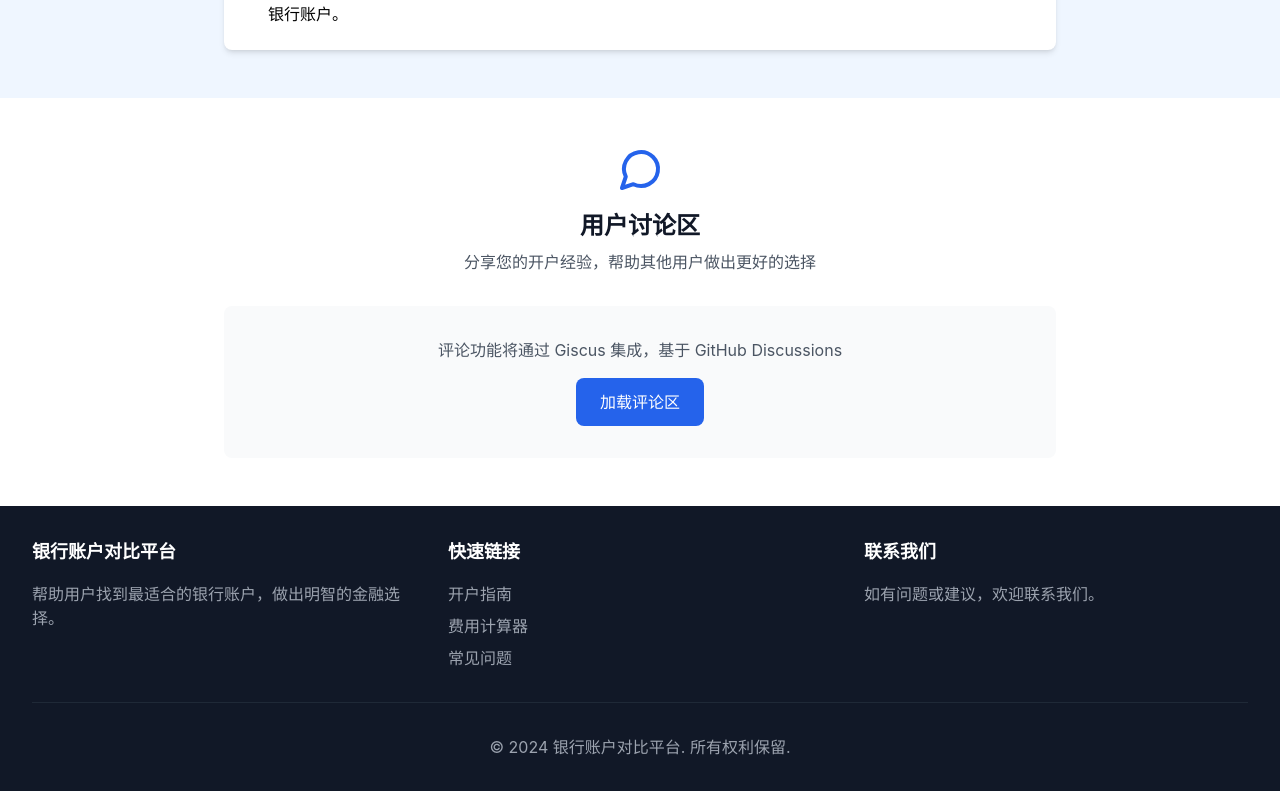
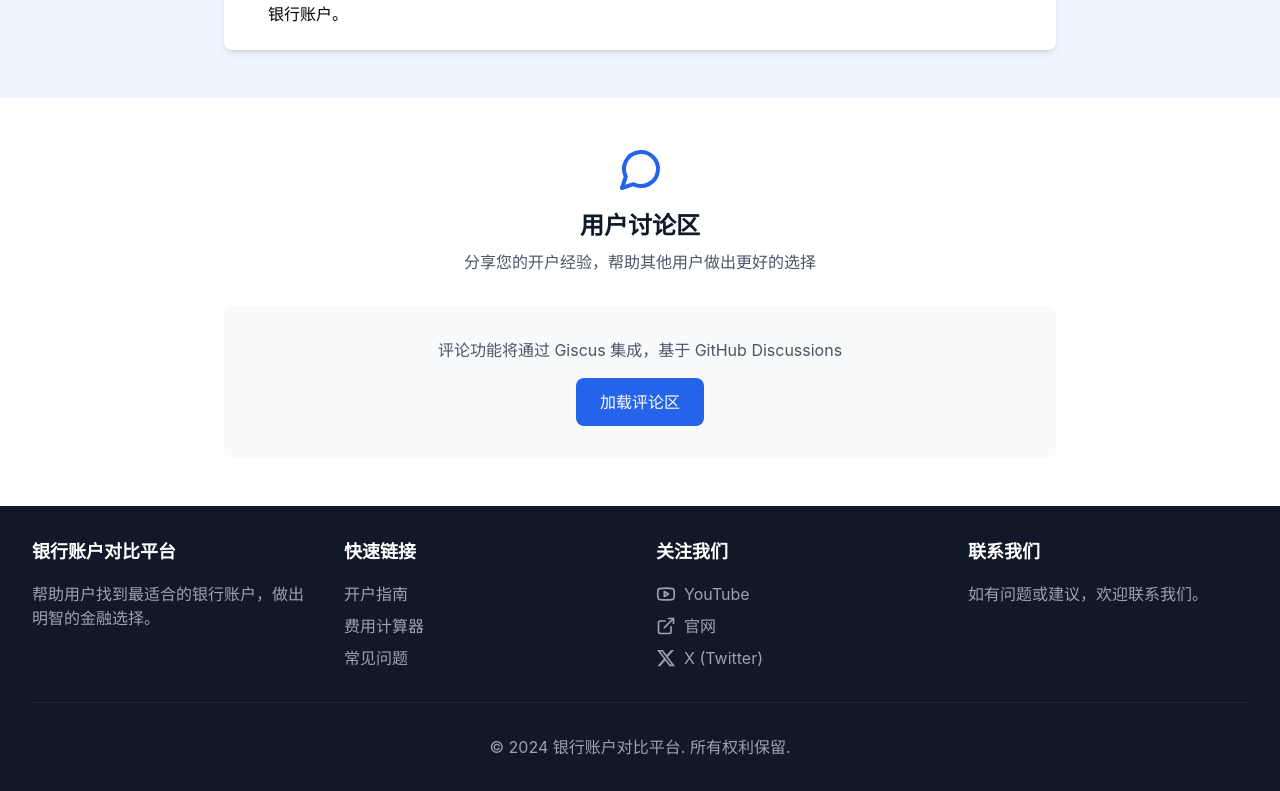
Before and after one commit to ailaosji/bank-account, a React (Create React App) app: page / in a window 1280 px wide. Shown: the part 2346-3137 px from the top of the page. Built offline with nearby package versions, Linux system fonts and the light colour scheme; the HTML template or start-up script is replaced by a standard one.

Commit message:
Update App.js

```diff
--- a/src/App.js
+++ b/src/App.js
@@ -1,5 +1,5 @@
 import React, { useState, useMemo } from 'react';
-import { Search, Filter, Star, ChevronDown, ChevronUp, MessageCircle, Users, Globe, CreditCard, DollarSign, AlertCircle } from 'lucide-react';
+import { Search, Filter, Star, ChevronDown, ChevronUp, MessageCircle, Users, Globe, CreditCard, DollarSign, AlertCircle, Youtube, ExternalLink } from 'lucide-react';
 
 const BankComparisonWebsite = () => {
   const [searchQuery, setSearchQuery] = useState('');
@@ -105,7 +105,7 @@ const BankComparisonWebsite = () => {
     }
   ];
 
-  // Fixed: Added banksData to dependency array
+  // 修复：添加 banksData 作为依赖项
   const filteredBanks = useMemo(() => {
     return banksData.filter(bank => {
       const matchesSearch = bank.name.toLowerCase().includes(searchQuery.toLowerCase()) ||
@@ -128,7 +128,7 @@ const BankComparisonWebsite = () => {
 
       return matchesSearch && matchesThreshold && matchesFee && matchesDowngrade && matchesCountries;
     });
-  }, [searchQuery, selectedFilters, banksData]); // Fixed: Added banksData dependency
+  }, [searchQuery, selectedFilters]); // 移除 banksData 依赖项，因为它是静态的
 
   const renderStars = (rating) => {
     const fullStars = Math.floor(rating);
@@ -149,7 +149,6 @@ const BankComparisonWebsite = () => {
     );
   };
 
-  // Fixed: Replace invalid anchor tags with buttons
   const handleNavClick = (section) => {
     console.log(`Navigate to ${section}`);
     // Add your navigation logic here
@@ -166,7 +165,6 @@ const BankComparisonWebsite = () => {
               <h1 className="text-2xl font-bold text-gray-900">银行账户对比平台</h1>
             </div>
             <nav className="flex space-x-6">
-              {/* Fixed: Replace invalid anchor tags with buttons */}
               <button onClick={() => handleNavClick('home')} className="text-gray-600 hover:text-gray-900 bg-transparent border-none cursor-pointer">首页</button>
               <button onClick={() => handleNavClick('compare')} className="text-gray-600 hover:text-gray-900 bg-transparent border-none cursor-pointer">对比工具</button>
               <button onClick={() => handleNavClick('guide')} className="text-gray-600 hover:text-gray-900 bg-transparent border-none cursor-pointer">开户指南</button>
@@ -450,7 +448,7 @@ const BankComparisonWebsite = () => {
       {/* Footer */}
       <footer className="bg-gray-900 text-white py-8">
         <div className="max-w-7xl mx-auto px-4 sm:px-6 lg:px-8">
-          <div className="grid grid-cols-1 md:grid-cols-3 gap-8">
+          <div className="grid grid-cols-1 md:grid-cols-4 gap-8">
             <div>
               <h4 className="text-lg font-semibold mb-4">银行账户对比平台</h4>
               <p className="text-gray-400">帮助用户找到最适合的银行账户，做出明智的金融选择。</p>
@@ -458,11 +456,29 @@ const BankComparisonWebsite = () => {
             <div>
               <h4 className="text-lg font-semibold mb-4">快速链接</h4>
               <ul className="space-y-2 text-gray-400">
-                {/* Fixed: Replace invalid anchor tags with buttons */}
                 <li><button onClick={() => handleNavClick('guide')} className="hover:text-white bg-transparent border-none cursor-pointer text-left p-0">开户指南</button></li>
                 <li><button onClick={() => handleNavClick('calculator')} className="hover:text-white bg-transparent border-none cursor-pointer text-left p-0">费用计算器</button></li>
                 <li><button onClick={() => handleNavClick('faq')} className="hover:text-white bg-transparent border-none cursor-pointer text-left p-0">常见问题</button></li>
               </ul>
+            </div>
+            <div>
+              <h4 className="text-lg font-semibold mb-4">关注我们</h4>
+              <div className="space-y-2">
+                <a href="https://www.youtube.com/@laosji" target="_blank" rel="noopener noreferrer" className="flex items-center text-gray-400 hover:text-white transition-colors">
+                  <Youtube className="w-5 h-5 mr-2" />
+                  YouTube
+                </a>
+                <a href="https://laosji.net/" target="_blank" rel="noopener noreferrer" className="flex items-center text-gray-400 hover:text-white transition-colors">
+                  <ExternalLink className="w-5 h-5 mr-2" />
+                  官网
+                </a>
+                <a href="https://x.com/laosji_fuli" target="_blank" rel="noopener noreferrer" className="flex items-center text-gray-400 hover:text-white transition-colors">
+                  <svg className="w-5 h-5 mr-2" viewBox="0 0 24 24" fill="currentColor">
+                    <path d="M18.244 2.25h3.308l-7.227 8.26 8.502 11.24H16.17l-5.214-6.817L4.99 21.75H1.68l7.73-8.835L1.254 2.25H8.08l4.713 6.231zm-1.161 17.52h1.833L7.084 4.126H5.117z"/>
+                  </svg>
+                  X (Twitter)
+                </a>
+              </div>
             </div>
             <div>
               <h4 className="text-lg font-semibold mb-4">联系我们</h4>
```
